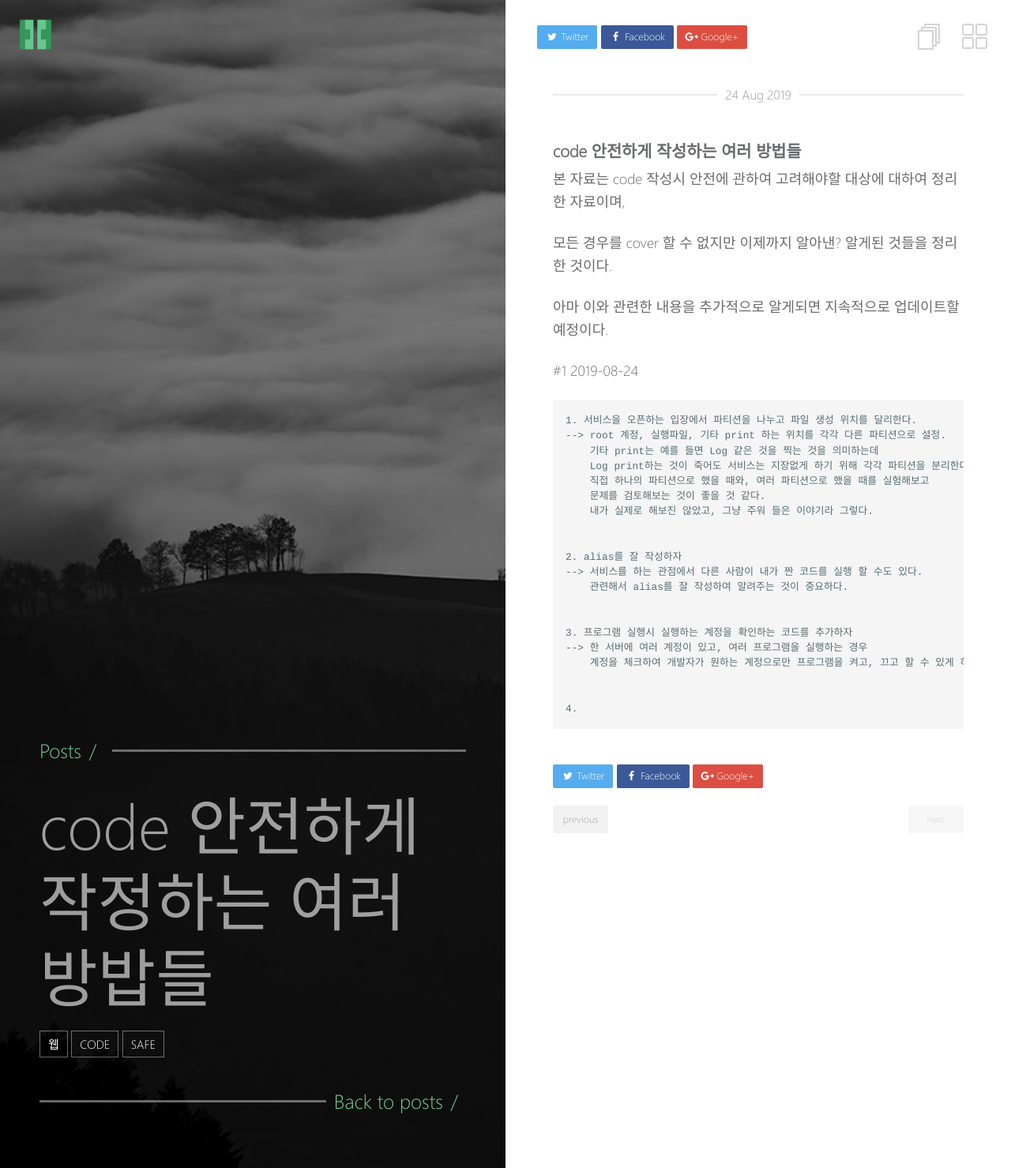
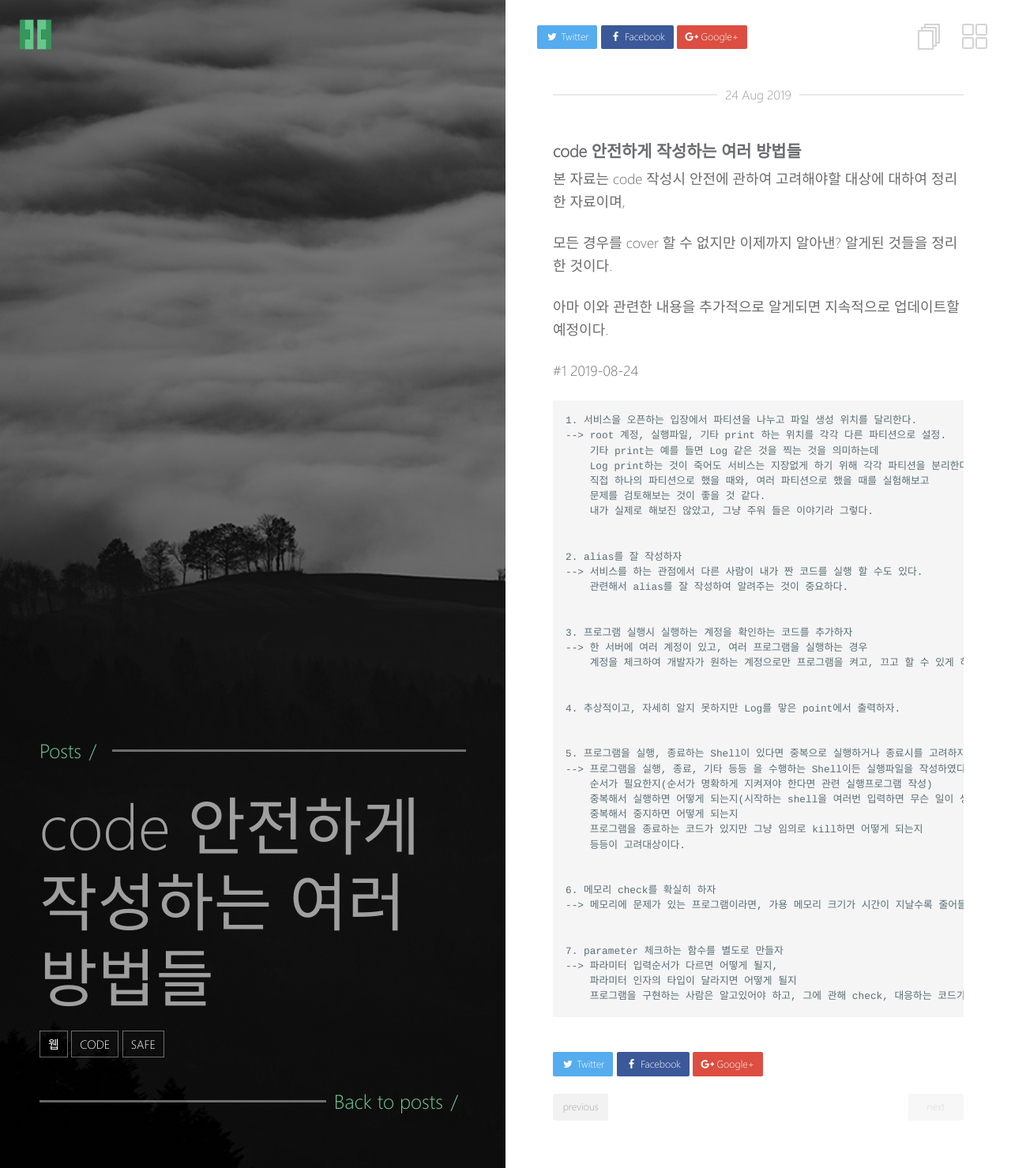
Before and after one commit to anjaehyun17/anjaehyun17.github.io, a Jekyll site: the page built from _posts/2019-08-24-code_safe.md, in a window 1280 px wide. Shown: the whole page at 79% size. Built offline with Jekyll 4.4.1, drawn with Linux system fonts in a browser that asks for light colours.

Commit message:
code-safe-7

```diff
--- a/_posts/2019-08-24-code_safe.md
+++ b/_posts/2019-08-24-code_safe.md
@@ -1,6 +1,6 @@
 ---
 layout: post
-title: "code 안전하게 작정하는 여러 방밥들"
+title: "code 안전하게 작성하는 여러 방법들"
 tag:
 - 웹
 - code
@@ -39,6 +39,24 @@ tag:
 	    계정을 체크하여 개발자가 원하는 계정으로만 프로그램을 켜고, 끄고 할 수 있게 하자
 
 
-	4.
+	4. 추상적이고, 자세히 알지 못하지만 Log를 맣은 point에서 출력하자.
 
+
+	5. 프로그램을 실행, 종료하는 Shell이 있다면 중복으로 실행하거나 종료시를 고려하자
+	--> 프로그램을 실행, 종료, 기타 등등 을 수행하는 Shell이든 실행파일을 작성하였다면
+	    순서가 필요한지(순서가 명확하게 지켜져야 한다면 관련 실행프로그램 작성)
+	    중복해서 실행하면 어떻게 되는지(시작하는 shell을 여러번 입력하면 무슨 일이 생길지)
+	    중복해서 중지하면 어떻게 되는지
+	    프로그램을 종료하는 코드가 있지만 그냥 임의로 kill하면 어떻게 되는지
+	    등등이 고려대상이다.
+
+
+	6. 메모리 check를 확실히 하자
+	--> 메모리에 문제가 있는 프로그램이라면, 가용 메모리 크기가 시간이 지날수록 줄어들 것이다.
+
+
+	7. parameter 체크하는 함수를 별도로 만들자
+	--> 파라미터 입력순서가 다르면 어떻게 될지,
+	    파라미터 인자의 타입이 달라지면 어떻게 될지
+	    프로그램을 구현하는 사람은 알고있어야 하고, 그에 관해 check, 대응하는 코드가 있어야 한다.
 {: style="text-align: left;"}
```
Also changed, not shown: 1 other file.
